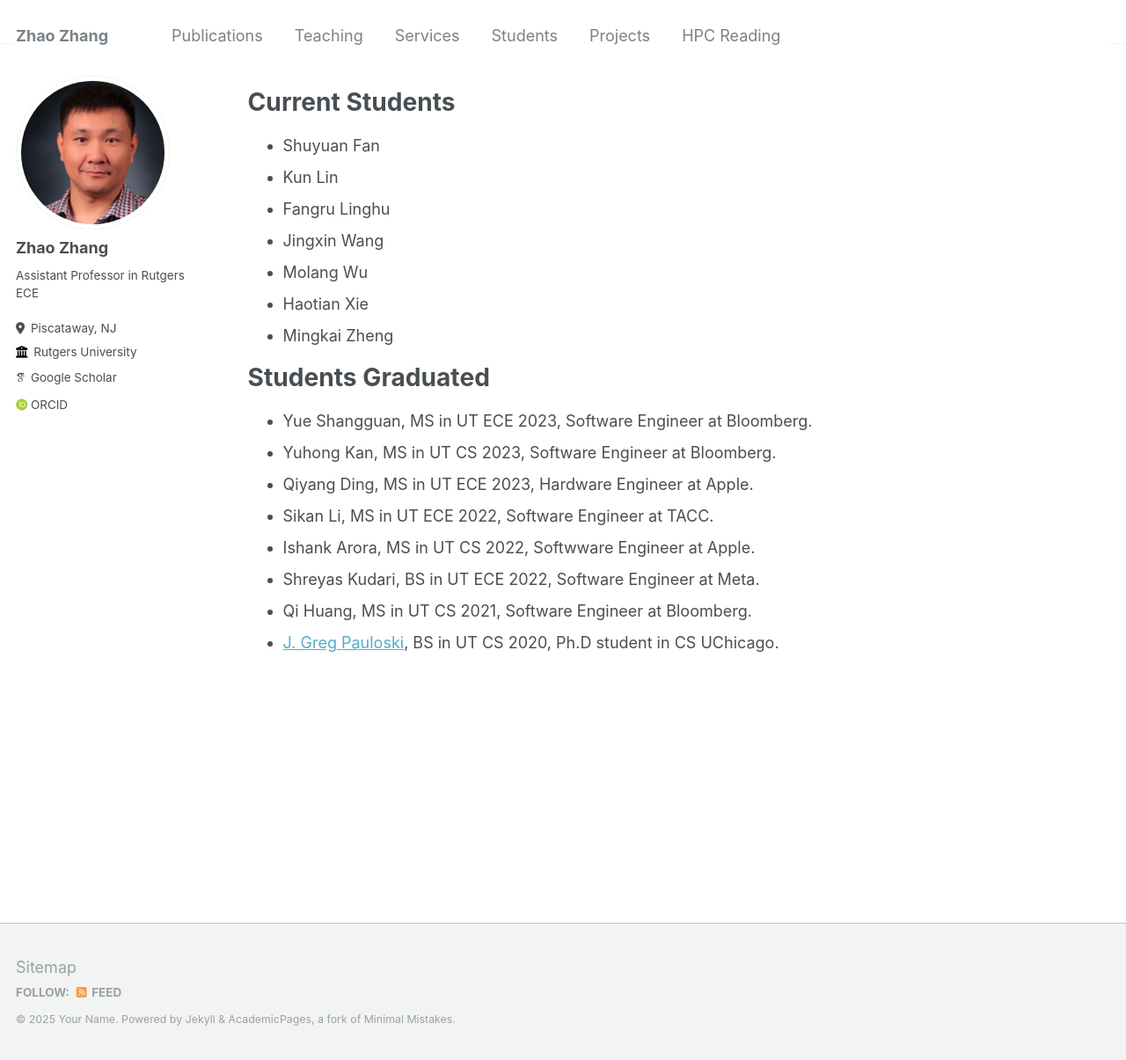
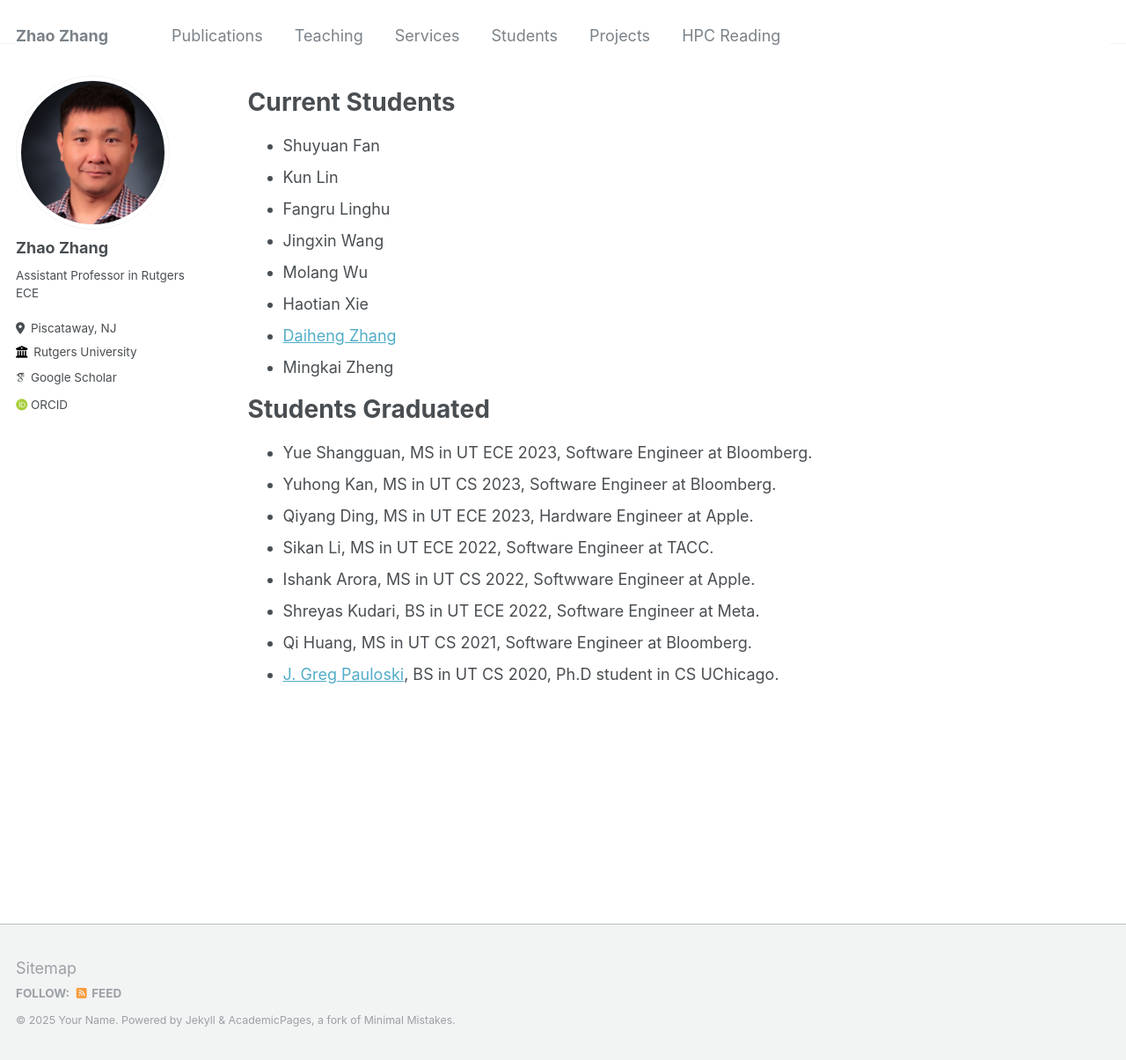
Before and after one commit to zhaozhang/zhaozhang.github.io, a Jekyll site: the page built from _pages/portfolio.md, in a window 1280 px wide and 1205 px high. Shown: the whole window at 88% size. Built offline with Jekyll 4.4.1, drawn with Linux system fonts in a browser that asks for light colours; some web fonts are replaced.

Commit message:
add daiaheng

```diff
--- a/_pages/portfolio.md
+++ b/_pages/portfolio.md
@@ -15,6 +15,7 @@ author_profile: true
 - Jingxin Wang
 - Molang Wu
 - Haotian Xie
+- [Daiheng Zhang](https://daiheng-zhang.github.io)
 - Mingkai Zheng
 
 # Students Graduated
```
